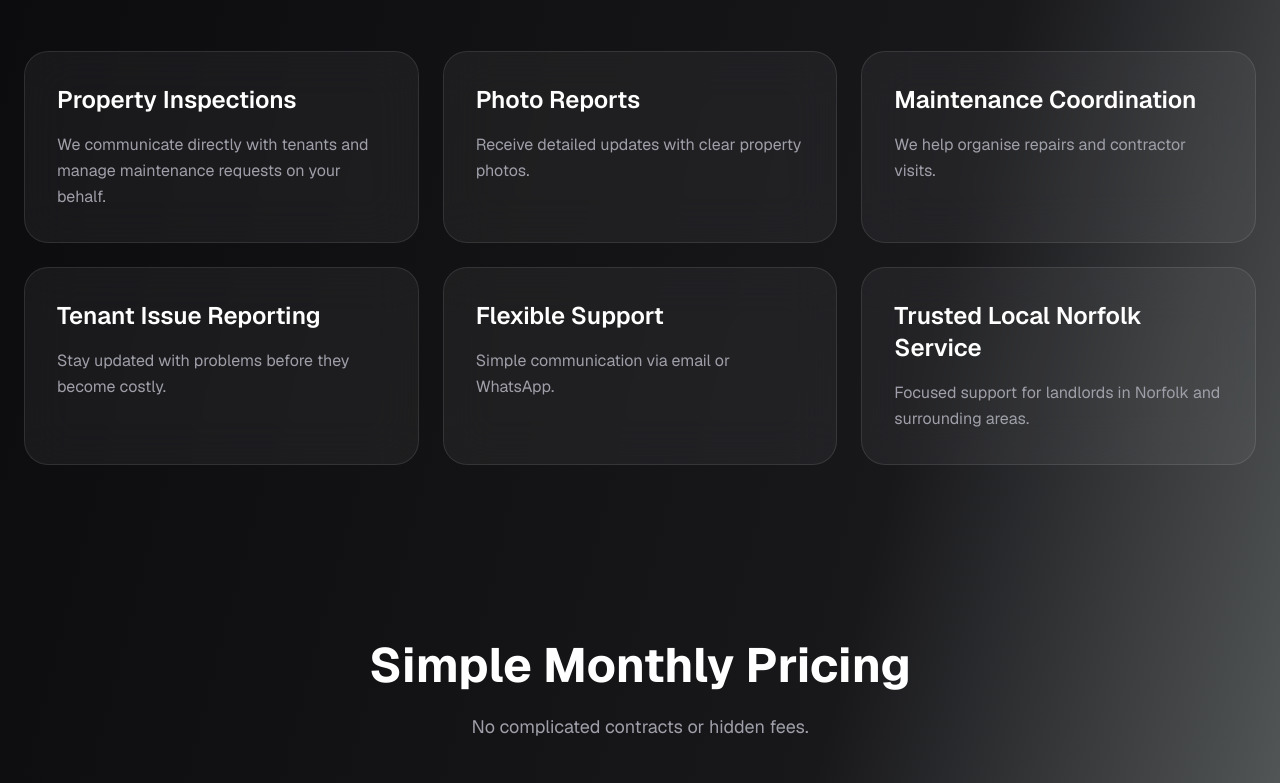
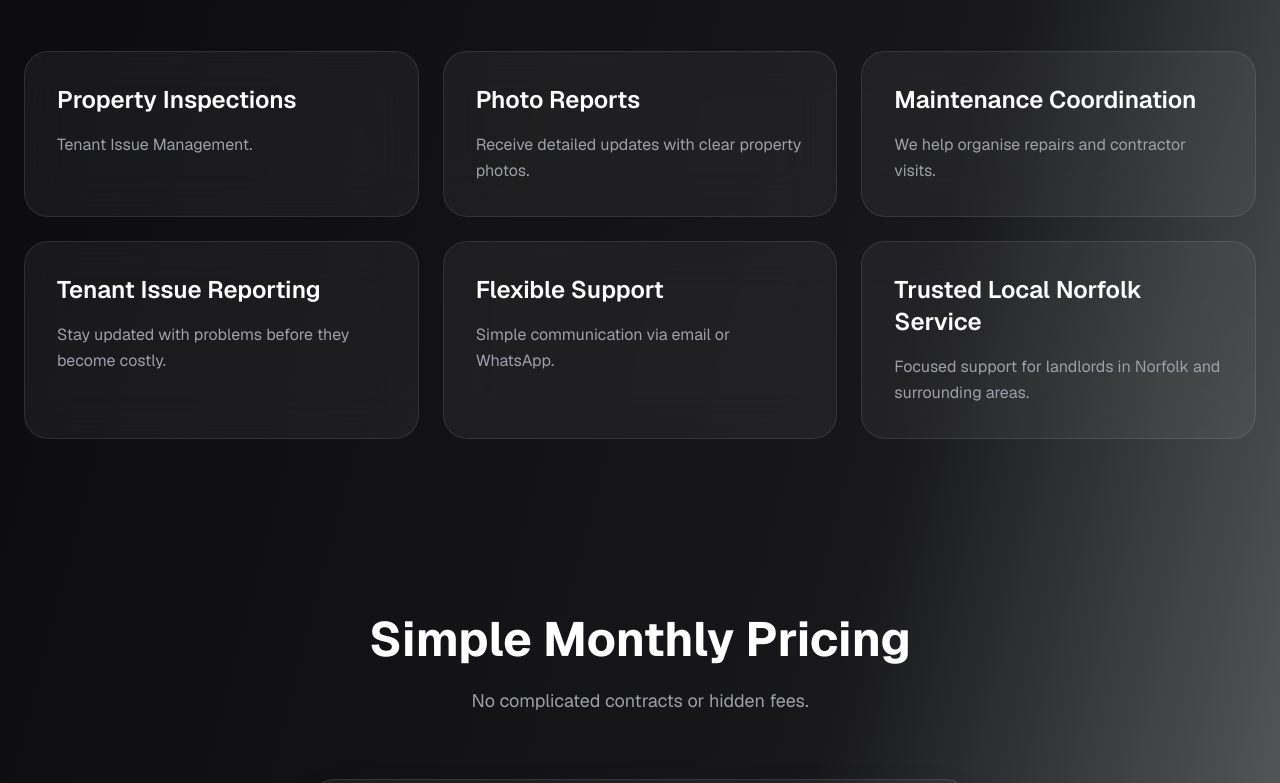
Before and after one commit to WilsonPropertyAssist/wilson-property-assist, a Next.js app: page / in a window 1280 px wide. Shown: the part 1040-1823 px from the top of the page. Built offline with nearby package versions, Linux system fonts and the light colour scheme.

Commit message:
Updated website text

```diff
--- a/app/page.js
+++ b/app/page.js
@@ -84,7 +84,7 @@ return (
             {[
               {
                 title: 'Property Inspections',
-                text: 'We communicate directly with tenants and manage maintenance requests on your behalf.'
+                text: 'Tenant Issue Management.'
               },
               {
                 title: 'Photo Reports',
@@ -337,7 +337,7 @@ return (
           </div>
 
           <div className="text-zinc-500 text-sm">
-            Norwich, Norfolk • enquiries@yourdomain.co.uk
+            Norwich, Norfolk • WPA@wilsonpropertyassist.co.uk
           </div>
         </div>
       </footer>
```
